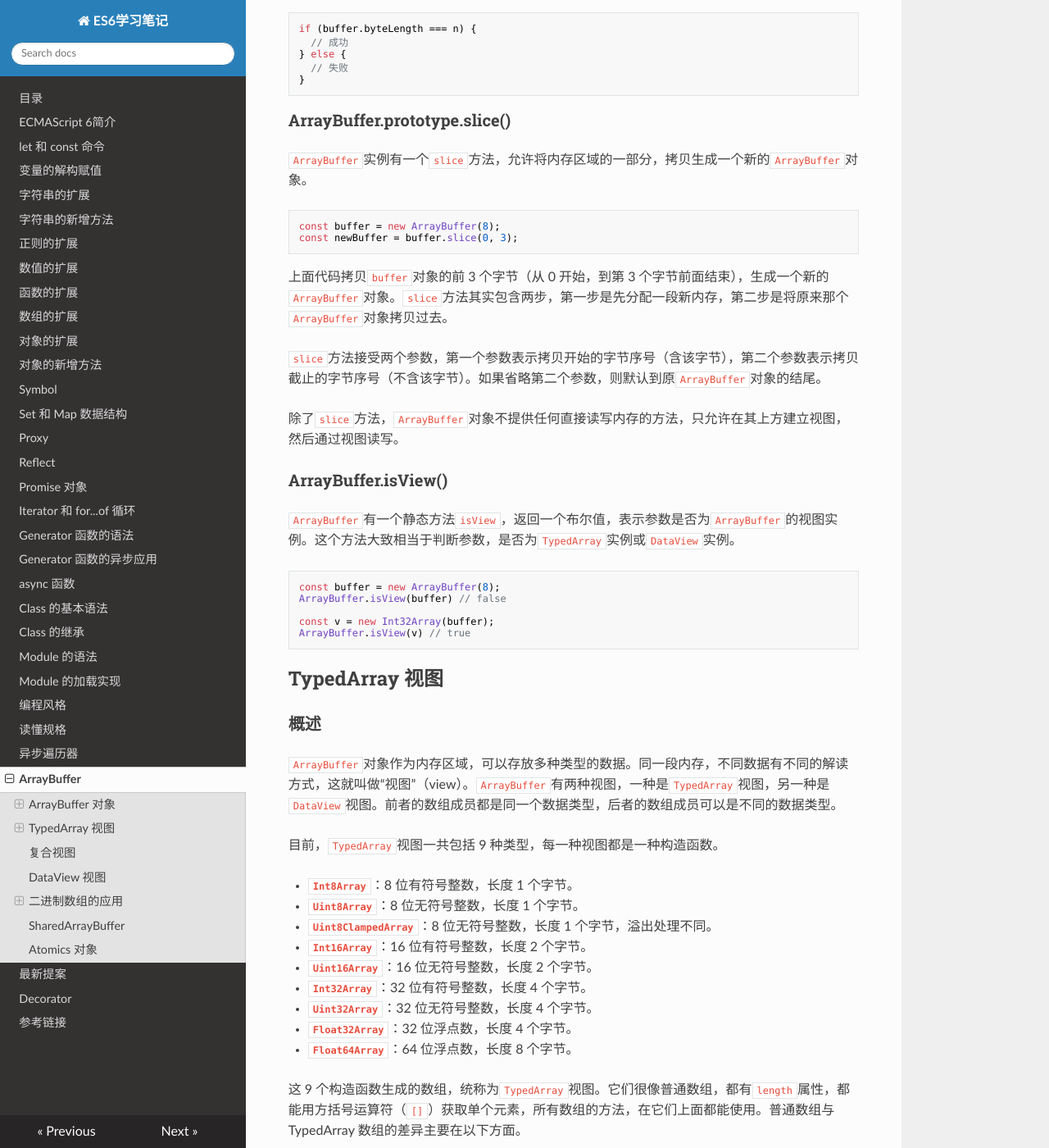
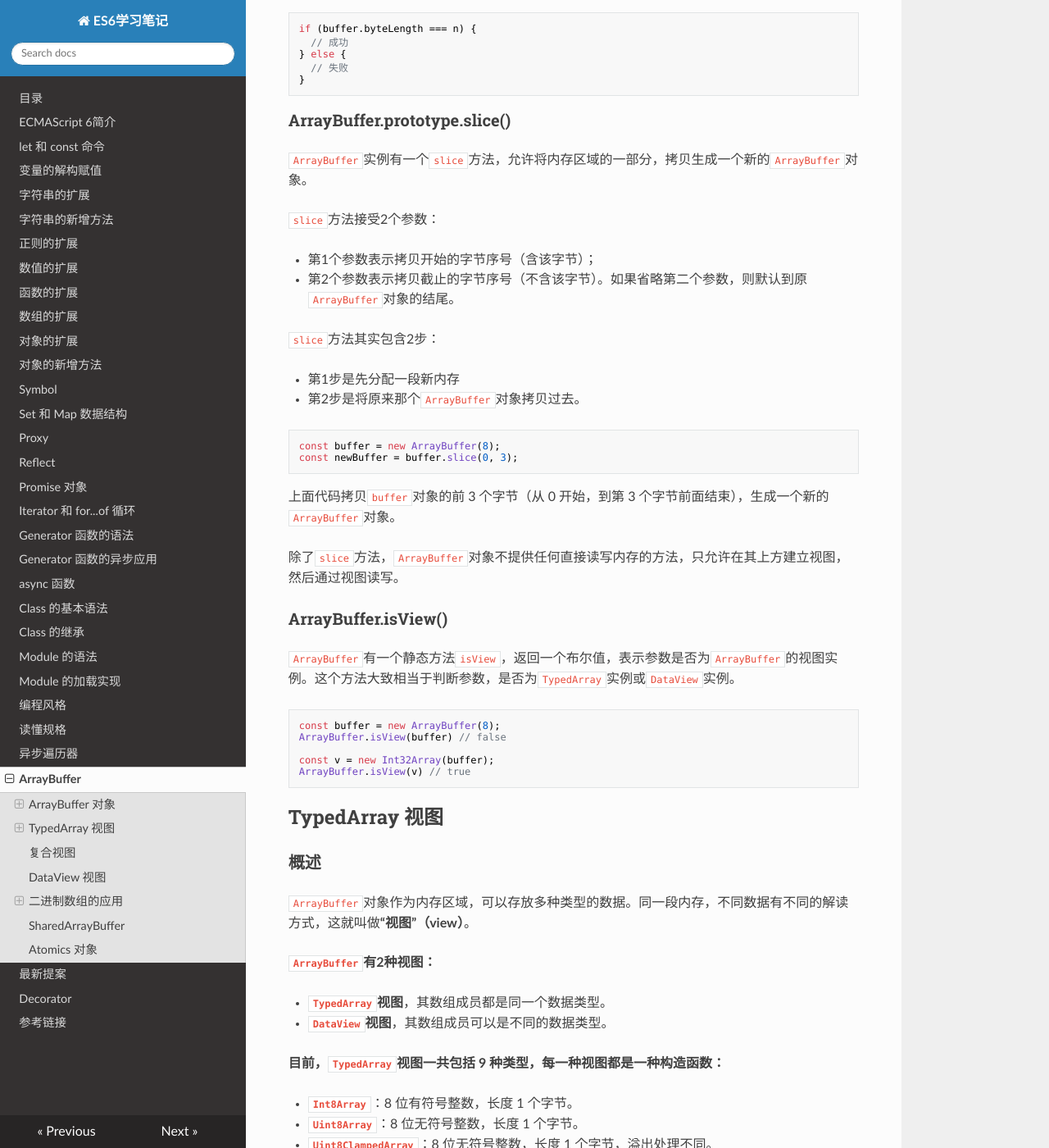
Before and after one commit to filefi/NotesOfES6, an MkDocs documentation site: the page built from docs/arraybuffer.md, in a window 1280 px wide and 1400 px high, scrolled down 2987 px. Shown: the whole window at 82% size. Built offline with MkDocs 1.6.1, drawn with Linux system fonts in a browser that asks for light colours; nearby versions of some CDN libraries; some of the changed text lies outside the part shown.

Commit message:
modified:   docs/arraybuffer.md

````diff
--- a/docs/arraybuffer.md
+++ b/docs/arraybuffer.md
@@ -1,12 +1,12 @@
 # ArrayBuffer
 
-`ArrayBuffer`对象、`TypedArray`视图和`DataView`视图是 JavaScript 操作二进制数据的一个接口。这些对象早就存在，属于独立的规格（2011 年 2 月发布），ES6 将它们纳入了 ECMAScript 规格，并且增加了新的方法。它们都是以数组的语法处理二进制数据，所以统称为二进制数组。
+**`ArrayBuffer`对象、`TypedArray`视图和`DataView`视图是 JavaScript 操作二进制数据的一个接口。**这些对象早就存在，属于独立的规格（2011 年 2 月发布），ES6 将它们纳入了 ECMAScript 规格，并且增加了新的方法。**它们都是以数组的语法处理二进制数据，所以统称为二进制数组。**
 
 这个接口的原始设计目的，与 WebGL 项目有关。所谓 WebGL，就是指浏览器与显卡之间的通信接口，为了满足 JavaScript 与显卡之间大量的、实时的数据交换，它们之间的数据通信必须是二进制的，而不能是传统的文本格式。文本格式传递一个 32 位整数，两端的 JavaScript 脚本与显卡都要进行格式转化，将非常耗时。这时要是存在一种机制，可以像 C 语言那样，直接操作字节，将 4 个字节的 32 位整数，以二进制形式原封不动地送入显卡，脚本的性能就会大幅提升。
 
 二进制数组就是在这种背景下诞生的。它很像 C 语言的数组，允许开发者以数组下标的形式，直接操作内存，大大增强了 JavaScript 处理二进制数据的能力，使得开发者有可能通过 JavaScript 与操作系统的原生接口进行二进制通信。
 
-二进制数组由三类对象组成。
+**二进制数组由三类对象组成：**
 
 **（1）`ArrayBuffer`对象**：代表内存之中的一段二进制数据，可以通过“视图”进行操作。“视图”部署了数组接口，这意味着，可以用数组的方法操作内存。
 
@@ -16,7 +16,7 @@
 
 简单说，`ArrayBuffer`对象代表原始的二进制数据，`TypedArray`视图用来读写简单类型的二进制数据，`DataView`视图用来读写复杂类型的二进制数据。
 
-`TypedArray`视图支持的数据类型一共有 9 种（`DataView`视图支持除`Uint8C`以外的其他 8 种）。
+**`TypedArray`视图支持的数据类型一共有 9 种（`DataView`视图支持除`Uint8C`以外的其他 8 种）：**
 
 | 数据类型 | 字节长度 | 含义                             | 对应的 C 语言类型 |
 | -------- | -------- | -------------------------------- | ----------------- |
@@ -30,9 +30,9 @@
 | Float32  | 4        | 32 位浮点数                      | float             |
 | Float64  | 8        | 64 位浮点数                      | double            |
 
-注意，二进制数组并不是真正的数组，而是类似数组的对象。
+**注意，二进制数组并不是真正的数组，而是类似数组的对象。**
 
-很多浏览器操作的 API，用到了二进制数组操作二进制数据，下面是其中的几个。
+很多浏览器操作的 API，用到了二进制数组操作二进制数据，下面是其中的几个：
 
 - [Canvas](#canvas)
 - [Fetch API](#fetch-api)
@@ -44,9 +44,9 @@
 
 ### 概述
 
-`ArrayBuffer`对象代表储存二进制数据的一段内存，它不能直接读写，只能通过视图（`TypedArray`视图和`DataView`视图)来读写，视图的作用是以指定格式解读二进制数据。
+**`ArrayBuffer`对象代表储存二进制数据的一段内存，它不能直接读写，只能通过视图（`TypedArray`视图和`DataView`视图)来读写，视图的作用是以指定格式解读二进制数据。**
 
-`ArrayBuffer`也是一个构造函数，可以分配一段可以存放数据的连续内存区域。
+**`ArrayBuffer`也是一个构造函数，可以分配一段可以存放数据的连续内存区域。**
 
 ```javascript
 const buf = new ArrayBuffer(32);
@@ -64,7 +64,7 @@ dataView.getUint8(0) // 0
 
 上面代码对一段 32 字节的内存，建立`DataView`视图，然后以不带符号的 8 位整数格式，从头读取 8 位二进制数据，结果得到 0，因为原始内存的`ArrayBuffer`对象，默认所有位都是 0。
 
-另一种`TypedArray`视图，与`DataView`视图的一个区别是，它不是一个构造函数，而是一组构造函数，代表不同的数据格式。
+**另一种`TypedArray`视图，与`DataView`视图的一个区别是，它不是一个构造函数，而是一组构造函数，代表不同的数据格式：**
 
 ```javascript
 const buffer = new ArrayBuffer(12);
@@ -115,14 +115,22 @@ if (buffer.byteLength === n) {
 
 `ArrayBuffer`实例有一个`slice`方法，允许将内存区域的一部分，拷贝生成一个新的`ArrayBuffer`对象。
 
+`slice`方法接受2个参数：
+
+- 第1个参数表示拷贝开始的字节序号（含该字节）；
+- 第2个参数表示拷贝截止的字节序号（不含该字节）。如果省略第二个参数，则默认到原`ArrayBuffer`对象的结尾。
+
+`slice`方法其实包含2步：
+
+- 第1步是先分配一段新内存
+- 第2步是将原来那个`ArrayBuffer`对象拷贝过去。
+
 ```javascript
 const buffer = new ArrayBuffer(8);
 const newBuffer = buffer.slice(0, 3);
 ```
 
-上面代码拷贝`buffer`对象的前 3 个字节（从 0 开始，到第 3 个字节前面结束），生成一个新的`ArrayBuffer`对象。`slice`方法其实包含两步，第一步是先分配一段新内存，第二步是将原来那个`ArrayBuffer`对象拷贝过去。
-
-`slice`方法接受两个参数，第一个参数表示拷贝开始的字节序号（含该字节），第二个参数表示拷贝截止的字节序号（不含该字节）。如果省略第二个参数，则默认到原`ArrayBuffer`对象的结尾。
+上面代码拷贝`buffer`对象的前 3 个字节（从 0 开始，到第 3 个字节前面结束），生成一个新的`ArrayBuffer`对象。
 
 除了`slice`方法，`ArrayBuffer`对象不提供任何直接读写内存的方法，只允许在其上方建立视图，然后通过视图读写。
 
@@ -142,9 +150,14 @@ ArrayBuffer.isView(v) // true
 
 ### 概述
 
-`ArrayBuffer`对象作为内存区域，可以存放多种类型的数据。同一段内存，不同数据有不同的解读方式，这就叫做“视图”（view）。`ArrayBuffer`有两种视图，一种是`TypedArray`视图，另一种是`DataView`视图。前者的数组成员都是同一个数据类型，后者的数组成员可以是不同的数据类型。
+`ArrayBuffer`对象作为内存区域，可以存放多种类型的数据。同一段内存，不同数据有不同的解读方式，这就叫做**“视图”（view）**。
 
-目前，`TypedArray`视图一共包括 9 种类型，每一种视图都是一种构造函数。
+**`ArrayBuffer`有2种视图：**
+
+- **`TypedArray`视图**，其数组成员都是同一个数据类型。
+- **`DataView`视图**，其数组成员可以是不同的数据类型。
+
+**目前，`TypedArray`视图一共包括 9 种类型，每一种视图都是一种构造函数：**
 
 - **`Int8Array`**：8 位有符号整数，长度 1 个字节。
 - **`Uint8Array`**：8 位无符号整数，长度 1 个字节。
@@ -156,7 +169,9 @@ ArrayBuffer.isView(v) // true
 - **`Float32Array`**：32 位浮点数，长度 4 个字节。
 - **`Float64Array`**：64 位浮点数，长度 8 个字节。
 
-这 9 个构造函数生成的数组，统称为`TypedArray`视图。它们很像普通数组，都有`length`属性，都能用方括号运算符（`[]`）获取单个元素，所有数组的方法，在它们上面都能使用。普通数组与 TypedArray 数组的差异主要在以下方面。
+**这 9 个构造函数生成的数组，统称为`TypedArray`视图。**它们很像普通数组，都有`length`属性，都能用方括号运算符（`[]`）获取单个元素，所有数组的方法，在它们上面都能使用。
+
+**普通数组与 TypedArray 数组的差异主要在以下方面：**
 
 - TypedArray 数组的所有成员，都是同一种类型。
 - TypedArray 数组的成员是连续的，不会有空位。
````
